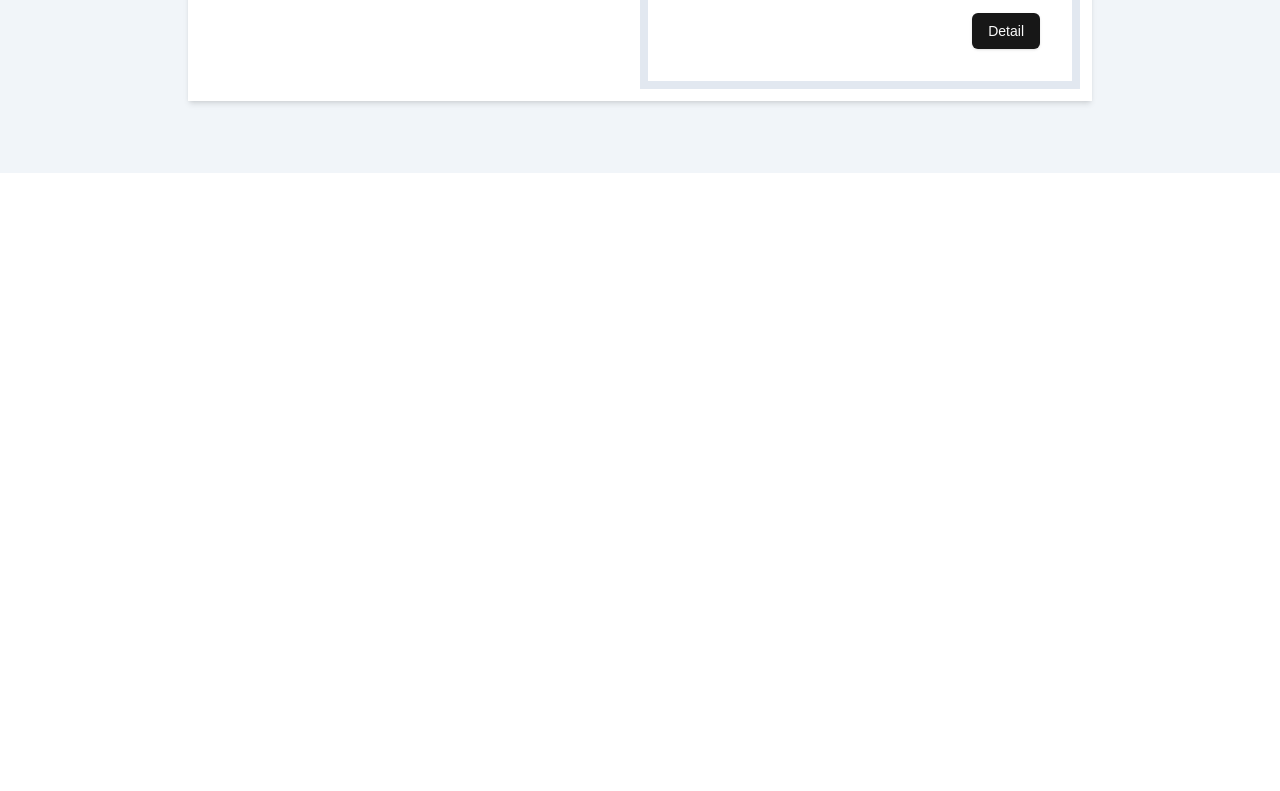
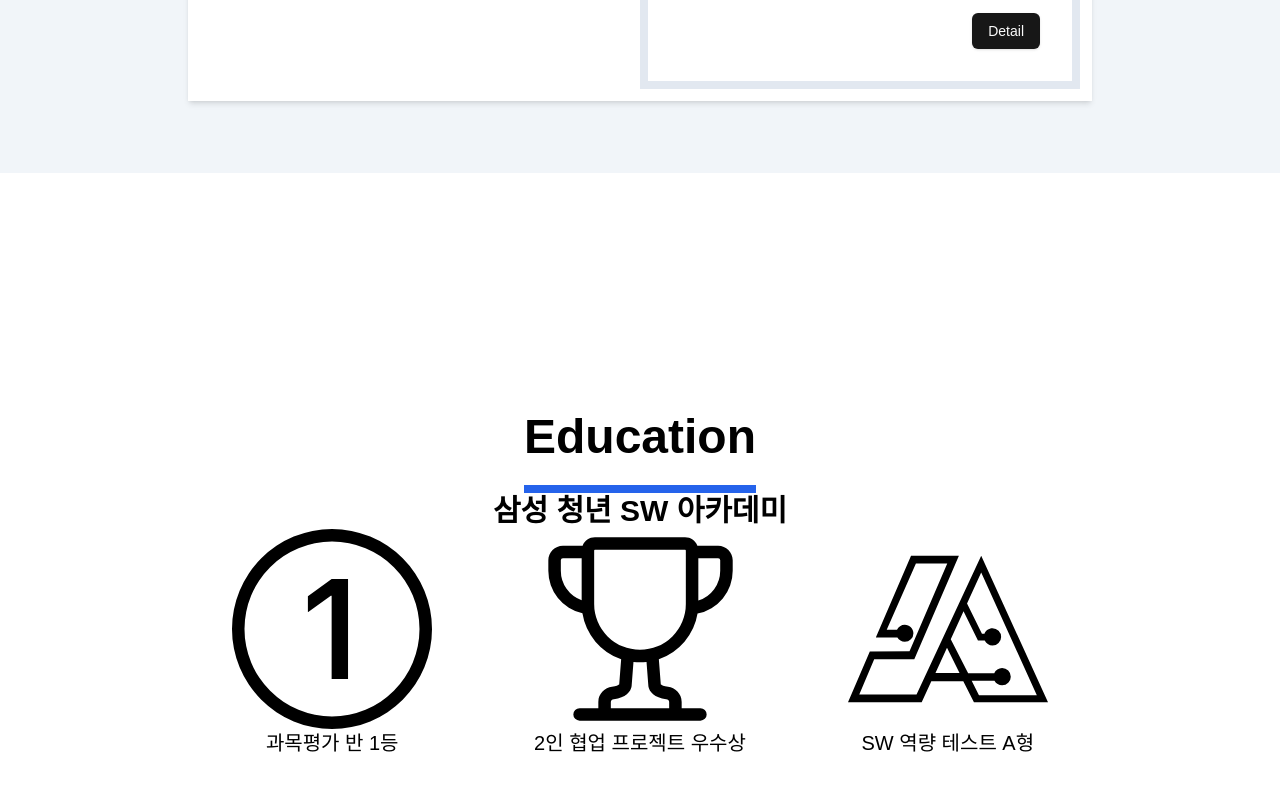
Before and after one commit to minsun0714/frontend-porfolio, a Next.js app in the folder frontend/: page / in a window 1280 px wide. Shown: the part 2559-3350 px from the top of the page. Before the commit the page ends 2732 px from the top, so only its background shows below. Built offline with nearby package versions, Linux system fonts and the light colour scheme.

Commit message:
feat: ssafy 교육 내역 추가가

```diff
--- /dev/null
+++ b/frontend/src/components/Education/EducationList.tsx
@@ -0,0 +1,58 @@
+import { Bs1Circle } from "react-icons/bs";
+import { GoTrophy } from "react-icons/go";
+import { SiThealgorithms } from "react-icons/si";
+
+export const EducationList = () => {
+	const educationList = [
+		{
+			title: "삼성 청년 SW 아카데미",
+			list: [
+				{
+					id: "0",
+					name: "과목평가 반 1등",
+					icon: Bs1Circle,
+					description:
+						"1학기 과목평가 꾸준한 반 1등 기록 Frontend(HTML, CSS, Javascript), Vue.js, Java, Backend(Spring Boot, MyBatis), 서블릿 디버깅 등",
+				},
+				{
+					id: "1",
+					name: "2인 협업 프로젝트 우수상",
+					icon: GoTrophy,
+				},
+				{
+					id: "2",
+					name: "SW 역량 테스트 A형",
+					icon: SiThealgorithms,
+				},
+			],
+		},
+	];
+	return (
+		<section>
+			<ul>
+				{educationList.map((education, idx) => {
+					return (
+						<li key={idx} className="flex flex-col items-center text-black">
+							<h2 className="text-3xl text-black font-bold">
+								{education.title}
+							</h2>
+							<ul className="grid grid-cols-3 gap-x-24">
+								{education.list.map((achievement) => {
+									return (
+										<li
+											key={achievement.id}
+											className="flex flex-col items-center justify-center text-xl font-medium max-w-64"
+										>
+											<achievement.icon size={200} color="black" />
+											<h3>{achievement.name}</h3>
+										</li>
+									);
+								})}
+							</ul>
+						</li>
+					);
+				})}
+			</ul>
+		</section>
+	);
+};
--- /dev/null
+++ b/frontend/src/components/Education/EducationView.tsx
@@ -0,0 +1,14 @@
+import { EducationList } from "@/components/Education/EducationList";
+
+export const EducationView = () => {
+	return (
+		<section className="py-6 w-full flex flex-col justify-center items-center bg-white min-h-screen">
+			<h1 className="flex py-6 text-5xl text-black font-extrabold border-b-8 border-blue-600">
+				Education
+			</h1>
+			<section>
+				<EducationList />
+			</section>
+		</section>
+	);
+};
--- a/frontend/src/pages/index.tsx
+++ b/frontend/src/pages/index.tsx
@@ -2,6 +2,7 @@ import { Geist, Geist_Mono } from "next/font/google";
 import { Main } from "@/components/Main/Main";
 import { SkillsView } from "@/components/Skill/SkillsView";
 import { ProjectsView } from "@/components/Projects/ProjectsView";
+import { EducationView } from "@/components/Education/EducationView";
 
 const geistSans = Geist({
 	variable: "--font-geist-sans",
@@ -21,6 +22,7 @@ export default function Home() {
 			<Main />
 			<SkillsView />
 			<ProjectsView />
+			<EducationView />
 		</div>
 	);
 }
```
